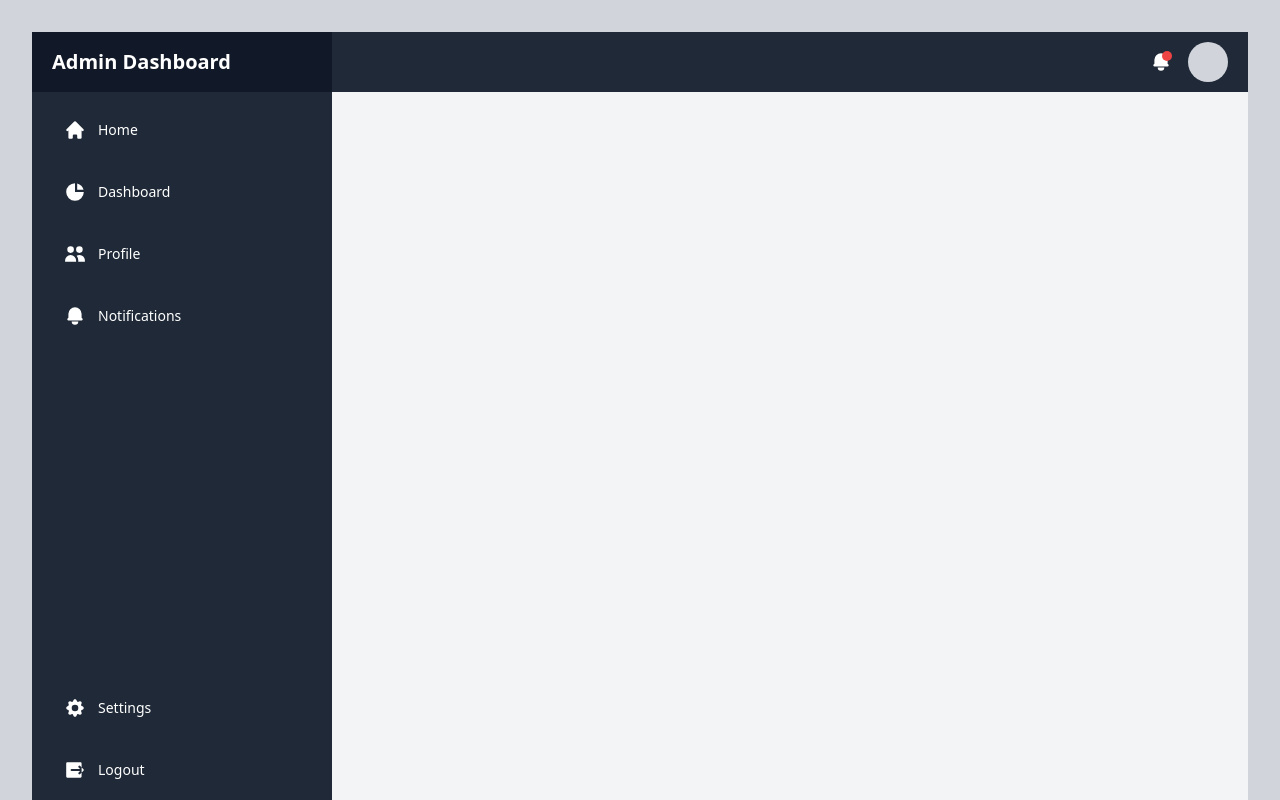
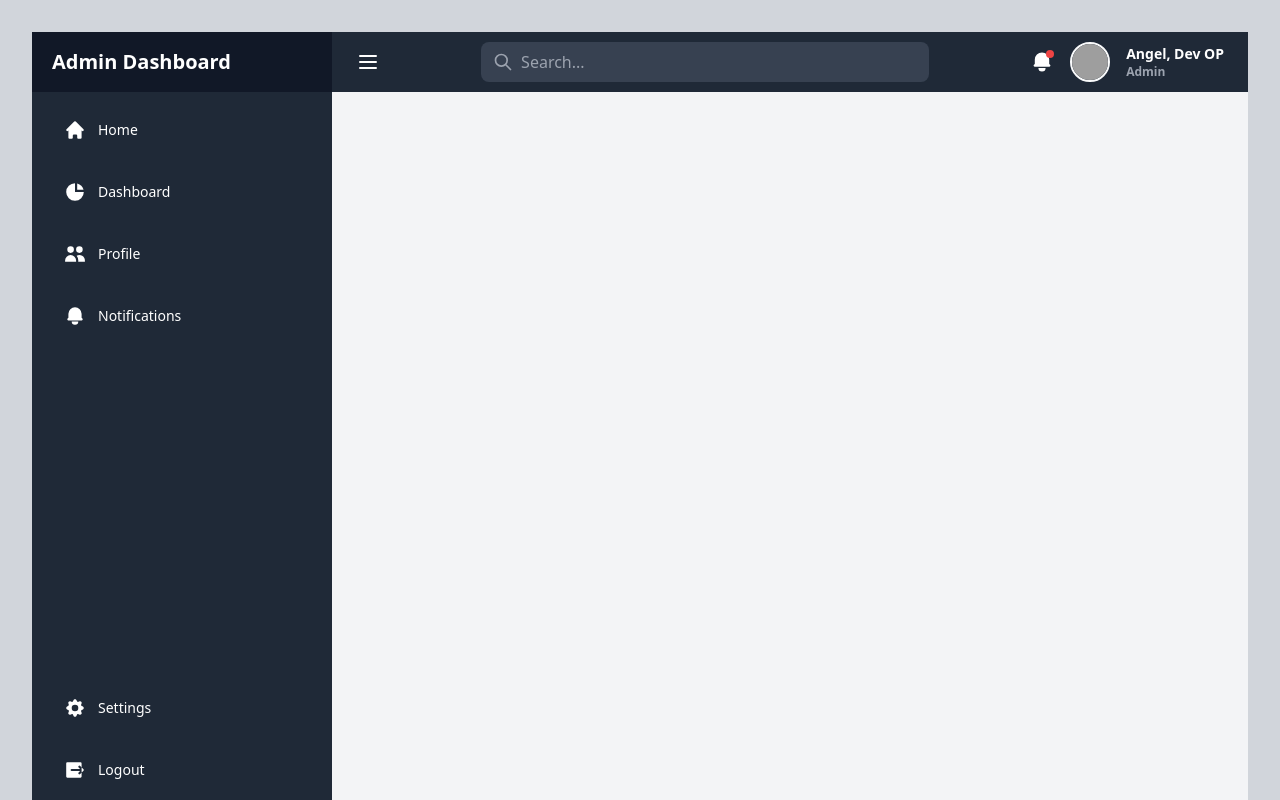
Before and after one commit to NeemaMwende/Vue-Dashboard, a Vue app: page /dashboard in a window 1280 px wide. Built offline with nearby package versions, Linux system fonts and the light colour scheme; grey boxes are pictures that could not be loaded.

Commit message:
refactored

```diff
--- a/src/pages/master/dashboard.vue
+++ b/src/pages/master/dashboard.vue
@@ -1,7 +1,7 @@
 <template>
   <div class="min-h-screen w-full flex text-white">
     <!-- sidebar  -->
-    <div class="w-[300px] min-h-screen bg-gray-200 text-white flex flex-col">
+    <div :class="[sidebarOpen ? 'w-[300px]' : 'w-0 -ml-1', 'min-h-screen bg-gray-200 text-white flex flex-col transition-all duration-300']">
       <div class="h-[60px] bg-gray-900 flex items-center">
         <div class="px-[20px]">
           <h3 class="font-bold text-xl">Admin Dashboard</h3>
@@ -59,18 +59,81 @@
       </div>
     </div>
 
+    <!-- Main Content Section -->
     <div class="flex-1 flex flex-col">
-      <div class="h-[60px] bg-gray-800 flex items-center justify-end px-[20px]">
-        <div class="flex items-center gap-4">
-          <div class="relative cursor-pointer">
-            <svg class="w-[22px] h-[22px]" fill="currentColor" viewBox="0 0 20 20" xmlns="http://www.w3.org/2000/svg">
-              <path d="M10 2a6 6 0 00-6 6v3.586l-.707.707A1 1 0 004 14h12a1 1 0 00.707-1.707L16 11.586V8a6 6 0 00-6-6zM10 18a3 3 0 01-3-3h6a3 3 0 01-3 3z"></path>
+      <!-- Header -->
+      <div class="h-[60px] bg-gray-800 flex items-center justify-between px-4 md:px-6">
+        <!-- Hamburger Menu -->
+        <div class="flex items-center relative">
+          <button @click="toggleSidebar" class="text-white focus:outline-none relative">
+            <svg class="w-6 h-6" fill="none" stroke="currentColor" viewBox="0 0 24 24" xmlns="http://www.w3.org/2000/svg">
+              <path stroke-linecap="round" stroke-linejoin="round" stroke-width="2" d="M4 6h16M4 12h16M4 18h16"></path>
             </svg>
-            <span class="absolute top-0 right-0 h-[10px] w-[10px] bg-red-500 rounded-full"></span>
+          </button>
+
+          <!-- Hamburger Dropdown Menu -->
+          <div v-show="showHamburgerMenu" class="absolute left-0 top-10 z-10 mt-2 w-48 origin-top-left rounded-md bg-white shadow-lg ring-1 ring-black ring-opacity-5">
+            <div class="py-1 text-left" role="none">
+              <a href="#" class="text-gray-700 block px-4 py-2 text-sm hover:bg-gray-100" role="menuitem">Account Settings</a>
+              <a href="#" class="text-gray-700 block px-4 py-2 text-sm hover:bg-gray-100" role="menuitem">Support</a>
+              <a href="#" class="text-gray-700 block px-4 py-2 text-sm hover:bg-gray-100" role="menuitem">Licenses</a>
+              <a href="#" class="text-gray-700 block px-4 py-2 text-sm hover:bg-gray-100" role="menuitem">Help</a>
+            </div>
           </div>
-          <div class="w-[40px] h-[40px] bg-gray-300 rounded-full cursor-pointer"></div>
+        </div>
+
+        <!-- Search Bar - Centered -->
+        <div class="hidden md:flex items-center justify-center flex-1 mx-4">
+          <div class="relative w-full max-w-md">
+            <input type="text" class="bg-gray-700 text-white w-full pl-10 pr-4 py-2 rounded-lg focus:outline-none focus:ring-2 focus:ring-blue-500" placeholder="Search..." />
+            <div class="absolute left-3 top-2.5">
+              <svg class="w-5 h-5 text-gray-400" fill="none" stroke="currentColor" viewBox="0 0 24 24" xmlns="http://www.w3.org/2000/svg">
+                <path stroke-linecap="round" stroke-linejoin="round" stroke-width="2" d="M21 21l-6-6m2-5a7 7 0 11-14 0 7 7 0 0114 0z"></path>
+              </svg>
+            </div>
+          </div>
+        </div>
+
+        <!-- Mobile Search Toggle -->
+        <div class="md:hidden">
+          <button @click="toggleSearch" class="text-white focus:outline-none mx-2">
+            <svg class="w-5 h-5" fill="none" stroke="currentColor" viewBox="0 0 24 24" xmlns="http://www.w3.org/2000/svg">
+              <path stroke-linecap="round" stroke-linejoin="round" stroke-width="2" d="M21 21l-6-6m2-5a7 7 0 11-14 0 7 7 0 0114 0z"></path>
+            </svg>
+          </button>
+        </div>
+
+        <!-- User Profile -->
+        <div class="relative">
+          <div class="flex items-center justify-end space-x-2 md:space-x-4">
+            <div class="relative hidden md:block">
+              <svg class="w-6 h-6" fill="currentColor" viewBox="0 0 20 20" xmlns="http://www.w3.org/2000/svg">
+                <path d="M10 2a6 6 0 00-6 6v3.586l-.707.707A1 1 0 004 14h12a1 1 0 00.707-1.707L16 11.586V8a6 6 0 00-6-6zM10 18a3 3 0 01-3-3h6a3 3 0 01-3 3z"></path>
+              </svg>
+              <span class="absolute top-0 right-0 h-2 w-2 bg-red-500 rounded-full"></span>
+            </div>
+            <img class="w-8 h-8 md:w-10 md:h-10 rounded-full border-2 border-gray-50 object-cover" src="https://i.pravatar.cc/100" alt="Avatar" />
+            <div class="hidden md:block font-semibold text-left">
+              <div class="text-sm">Angel, Dev OP</div>
+              <div class="text-xs text-gray-400">Admin</div>
+            </div>
+          </div>
         </div>
       </div>
+
+      <!-- Mobile Search Bar (Hidden by Default) -->
+      <div v-if="showSearch" class="md:hidden bg-gray-700 px-4 py-2">
+        <div class="relative">
+          <input type="text" class="bg-gray-600 text-white w-full pl-10 pr-4 py-2 rounded-lg focus:outline-none focus:ring-2 focus:ring-blue-500" placeholder="Search..." />
+          <div class="absolute left-3 top-2.5">
+            <svg class="w-5 h-5 text-gray-400" fill="none" stroke="currentColor" viewBox="0 0 24 24" xmlns="http://www.w3.org/2000/svg">
+              <path stroke-linecap="round" stroke-linejoin="round" stroke-width="2" d="M21 21l-6-6m2-5a7 7 0 11-14 0 7 7 0 0114 0z"></path>
+            </svg>
+          </div>
+        </div>
+      </div>
+
+      <!-- Main Content Area -->
       <div class="flex-1 bg-gray-100 text-gray-800 p-[24px] overflow-auto">
         <router-view></router-view>
       </div>
@@ -81,6 +144,26 @@
 <script>
 export default {
   name: 'App',
+  data() {
+    return {
+      showDropDown: false,
+      showSearch: false,
+      showHamburgerMenu: false,
+      sidebarOpen: true
+    }
+  },
+  methods: {
+    toggleDrop() {
+      this.showDropDown = !this.showDropDown;
+    },
+    toggleSearch() {
+      this.showSearch = !this.showSearch;
+    },
+    toggleSidebar() {
+      this.sidebarOpen = !this.sidebarOpen;
+      this.showHamburgerMenu = !this.showHamburgerMenu;
+    }
+  }
 }
 </script>
 
@@ -97,4 +180,11 @@ html, body {
   height: 100vh;
   width: 100vw;
 }
+
+@media (max-width: 768px) {
+  .custom-width {
+    width: 240px;
+  }
+}
+
 </style>
```
